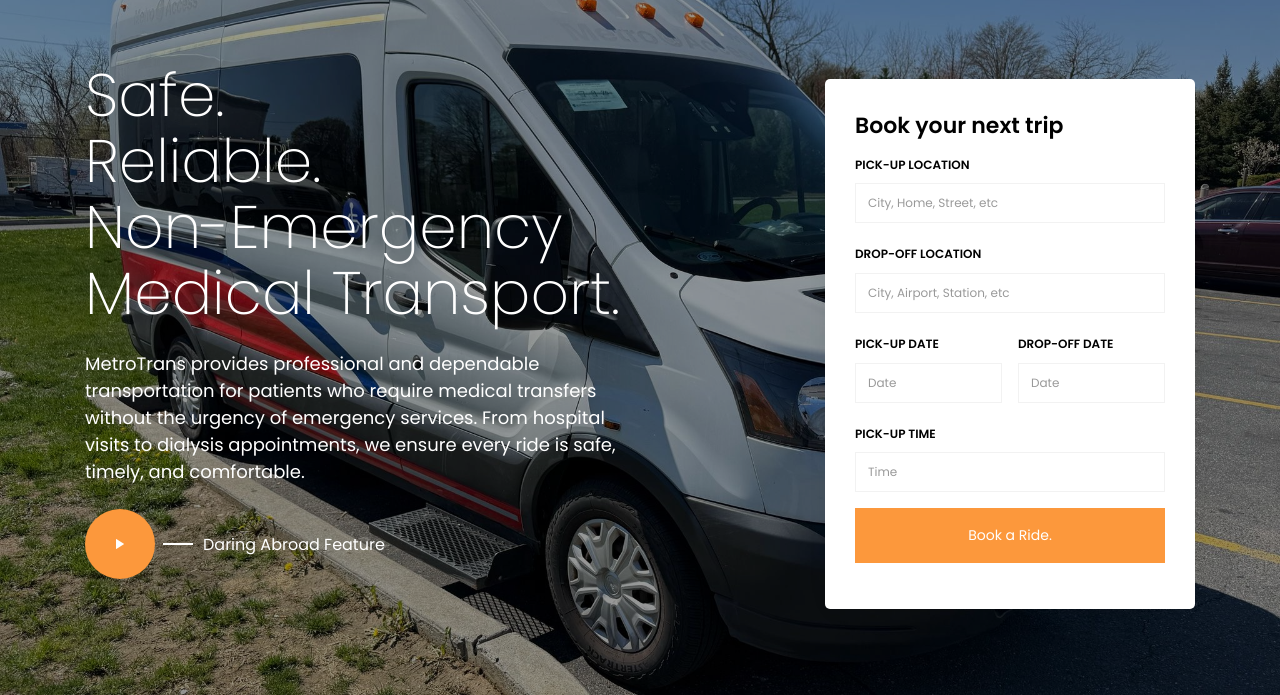
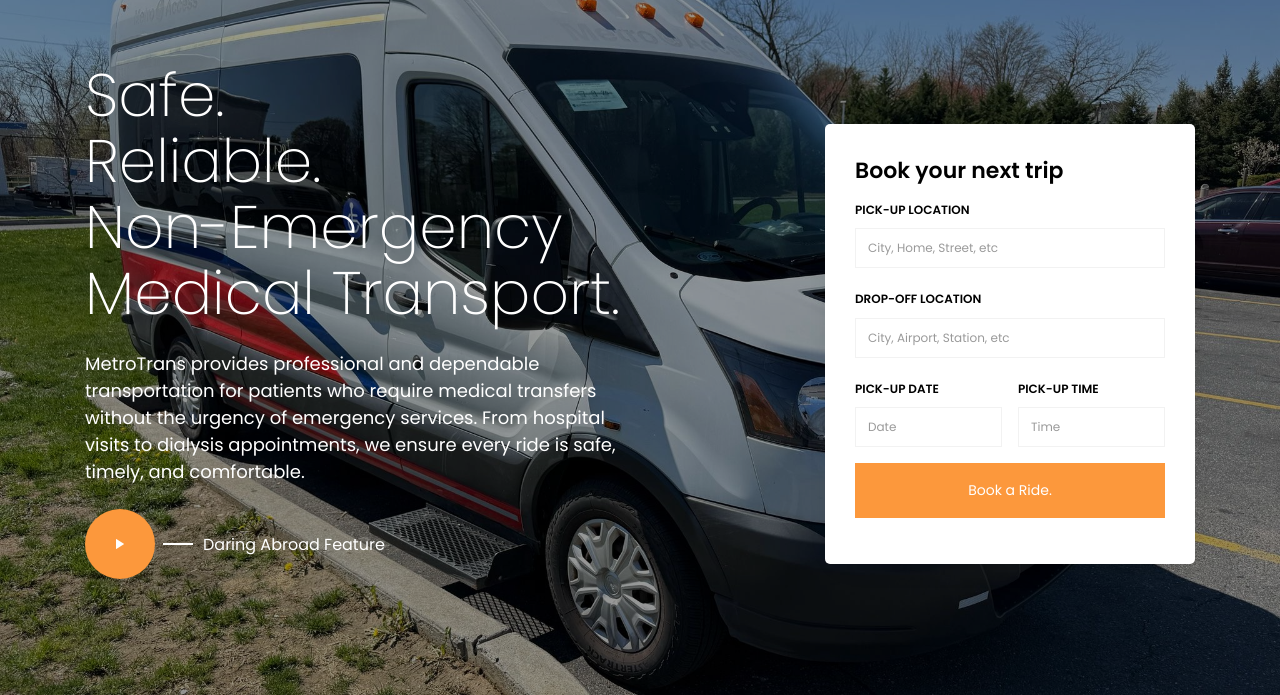
Before and after one commit to joseey23/Metrotrans, a plain HTML site: page index.html in a window 1280 px wide. Shown: the part 105-800 px from the top of the page. Drawn offline with Linux system fonts and the light colour scheme; some packages are replaced by stand-ins of ours; no server answers; files whose address does not match are found by name.

Commit message:
New changes

```diff
--- a/index.html
+++ b/index.html
@@ -157,16 +157,16 @@
                   />
                 </div>
                 <div class="form-group ml-2">
-                  <label for="" class="label">Drop-off date</label>
+                  <label for="" class="label">Pick-up time</label>
                   <input
                     type="text"
                     class="form-control"
-                    id="book_off_date"
-                    placeholder="Date"
+                    id="time_pick"
+                    placeholder="Time"
                   />
                 </div>
               </div>
-              <div class="form-group">
+              <!-- <div class="form-group">
                 <label for="" class="label">Pick-up time</label>
                 <input
                   type="text"
@@ -174,7 +174,7 @@
                   id="time_pick"
                   placeholder="Time"
                 />
-              </div>
+              </div> -->
               <div class="form-group">
                 <input
                   type="submit"
@@ -1059,7 +1059,6 @@
         <div class="row">
           <div class="col-md-12 text-center">
             <p>
-              <!-- Link back to Colorlib can't be removed. Template is licensed under CC BY 3.0. -->
               Copyright &copy;
               <script>
                 document.write(new Date().getFullYear());
```
